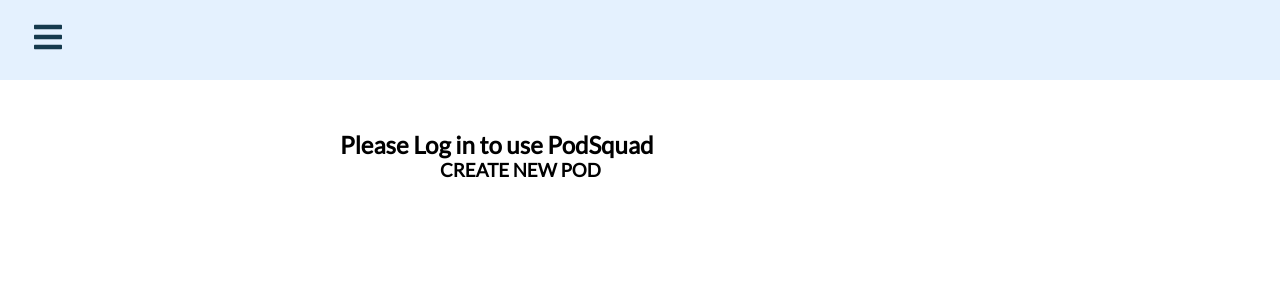
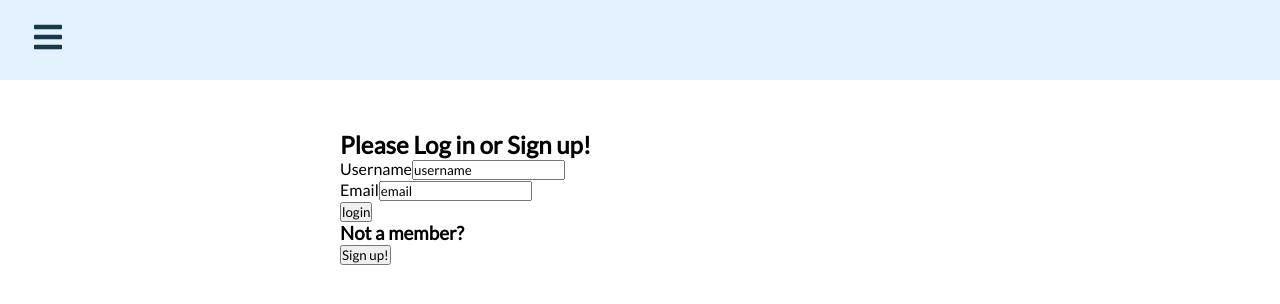
Before and after one commit to kerryoncoding/phase4-project-two, a React (Vite) app in the folder client/: page /login in a window 1280 px wide. Shown: the top 304 px of the page. Built offline with nearby package versions, Linux system fonts and the light colour scheme.

Commit message:
working on form

```diff
--- a/client/src/components/About.jsx
+++ b/client/src/components/About.jsx
@@ -4,27 +4,12 @@
    return (
       <div className="about-container">
          <h2>ABOUT</h2>
-         <p>I have a strong background in mechanical engineering and have been developing consumer, industrial and medical products for over 15 years.  I have touched on all aspects of product development from initial concept through to manufacturing. I love to see a design evolve into a product. A few examples of what I have worked on are shown on the Projects page.</p>
+         <p>I may not use this page... TBD</p>
          <div className="skill-list">
             <h3>Skills:</h3>
             <ul>
                <li>
                   3D CAD tools (SolidWorks)
-               </li>
-               <li>
-                  Design For Manufacture & Assembly
-               </li>
-               <li>
-                  Rapid Prototyping
-               </li>
-               <li>
-                  Machining
-               </li>
-               <li>
-                  Sheet Metal Fabrication
-               </li>
-               <li>
-                  Injection Molding
                </li>
                <li>
                   Extrusions
--- a/client/src/components/Create.jsx
+++ b/client/src/components/Create.jsx
@@ -4,7 +4,7 @@
    return (
       <div className="about-container">
          <h2>CREAT NEW PODSQUAD</h2>
-         <p>Ipage.</p>
+         <p>this should be a form to create a new squad</p>
          <div className="skill-list">
             <h3>CREATE NEW POD</h3>
          </div>
--- a/client/src/components/Home.jsx
+++ b/client/src/components/Home.jsx
@@ -1,4 +1,5 @@
 import React from "react"
+import Squads from "./Squads"
 
 function Home(){
 
@@ -7,6 +8,7 @@
          <h1>Welcome to PodSquad</h1>
          <img src="http://www.kerryoncoding.com/images/podsquad_notext.jpg" alt="microphone image" className="homeImage" />
          <h2>Chat about your favorite podcast!</h2>
+         <Squads />
       </div>
    )
 }
--- a/client/src/components/Login.jsx
+++ b/client/src/components/Login.jsx
@@ -1,12 +1,34 @@
-import React from "react"
+import React, {useState} from "react"
+import { useFormik } from "formik"
 
-function Login(){
+
+function Login() {
+
+   const [signUp, setSignUp] = useState(false)
+
+
    return (
       <div className="about-container">
-         <h2>Please Log in to use PodSquad</h2>
-         <div className="skill-list">
-            <h3>CREATE NEW POD</h3>
+         <h2>Please Log in or Sign up!</h2>
+         <div>
+            <label>
+               Username
+            </label>
+            <input type='text' name='name' value={"username"} onChange={"x"} />
          </div>
+         <div>
+            <label>
+               Email
+            </label>
+            <input type='text' name='email' value={"email"} onChange={"x"} />
+            <div>
+               <button>{'login'}</button>
+            </div>
+         </div>
+            <h3>{'Not a member?'}</h3>
+            <div>
+               <button>{'Sign up!'}</button>
+            </div>
       </div>
 
    )
--- a/client/src/components/Squads.jsx
+++ b/client/src/components/Squads.jsx
@@ -1,11 +1,16 @@
-import React from "react"
+import React, {useState} from "react"
 
 function Squads(){
+
+
+
+
    return (
       <div className="about-container">
          <h2>LIST ALL SQADS</h2>
-         <p>Ipage.</p>
-         <h3>Populate with data /cards</h3>
+         <div className="card-container">
+         <h2>PROJECTS</h2>
+         </div>
       </div>
    )
 }
--- a/client/src/main.jsx
+++ b/client/src/main.jsx
@@ -22,6 +22,7 @@
     <Outlet />
   </>
 );
+
 
 
 const router = createBrowserRouter([
--- a/package.json
+++ b/package.json
@@ -1,5 +1,6 @@
 {
   "dependencies": {
+    "formik": "^2.4.5",
     "react-icons": "^5.0.1",
     "react-router": "^6.22.2",
     "react-router-dom": "^6.22.2"
```
Also changed, not shown: client/src/App-old.jsx (added, +35 -0 lines), client/src/components/App.jsx (+34 -34 lines), client/src/components/Projects.jsx (+29 -29 lines), 1 other file (tests, documents, lock files or other folders).
